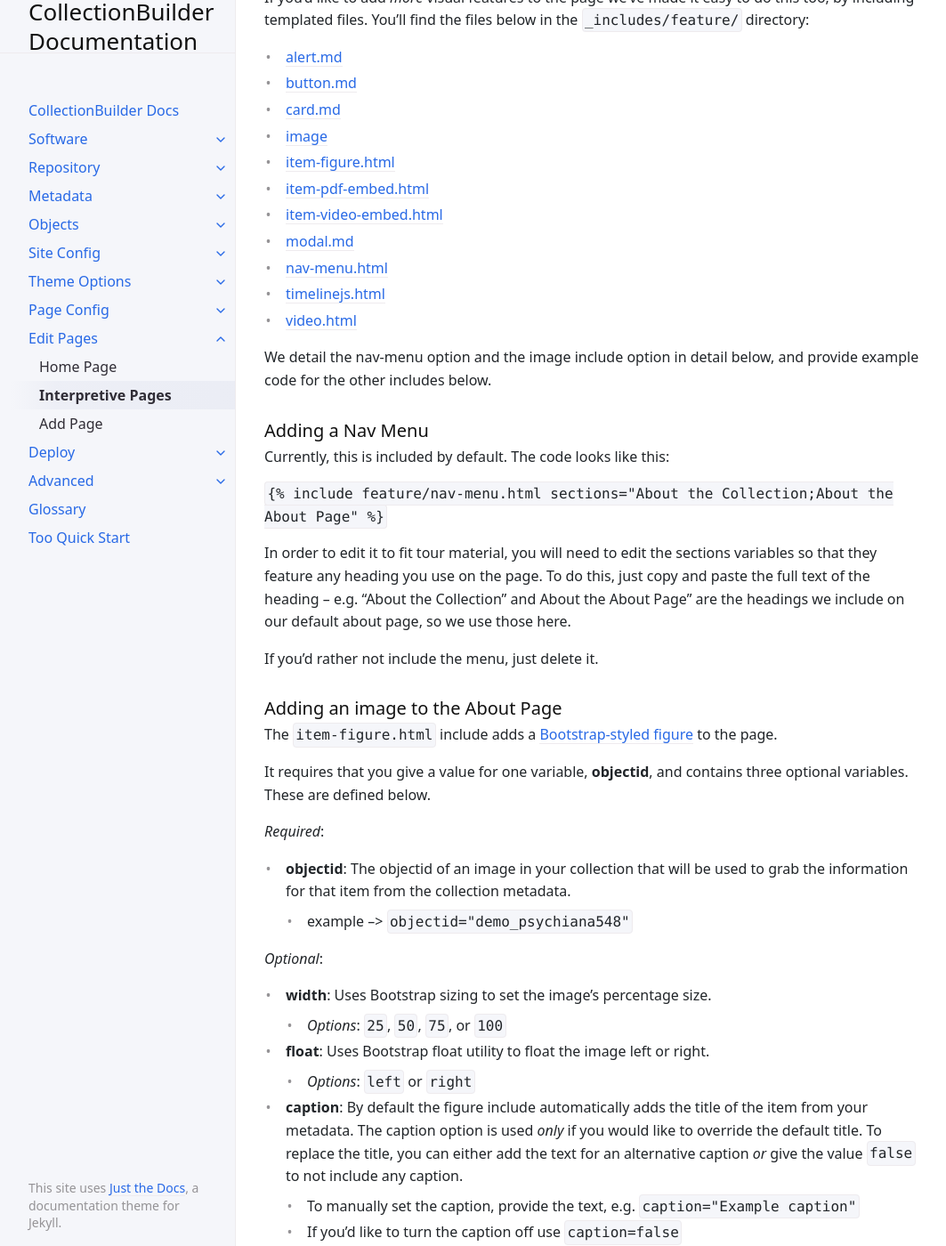
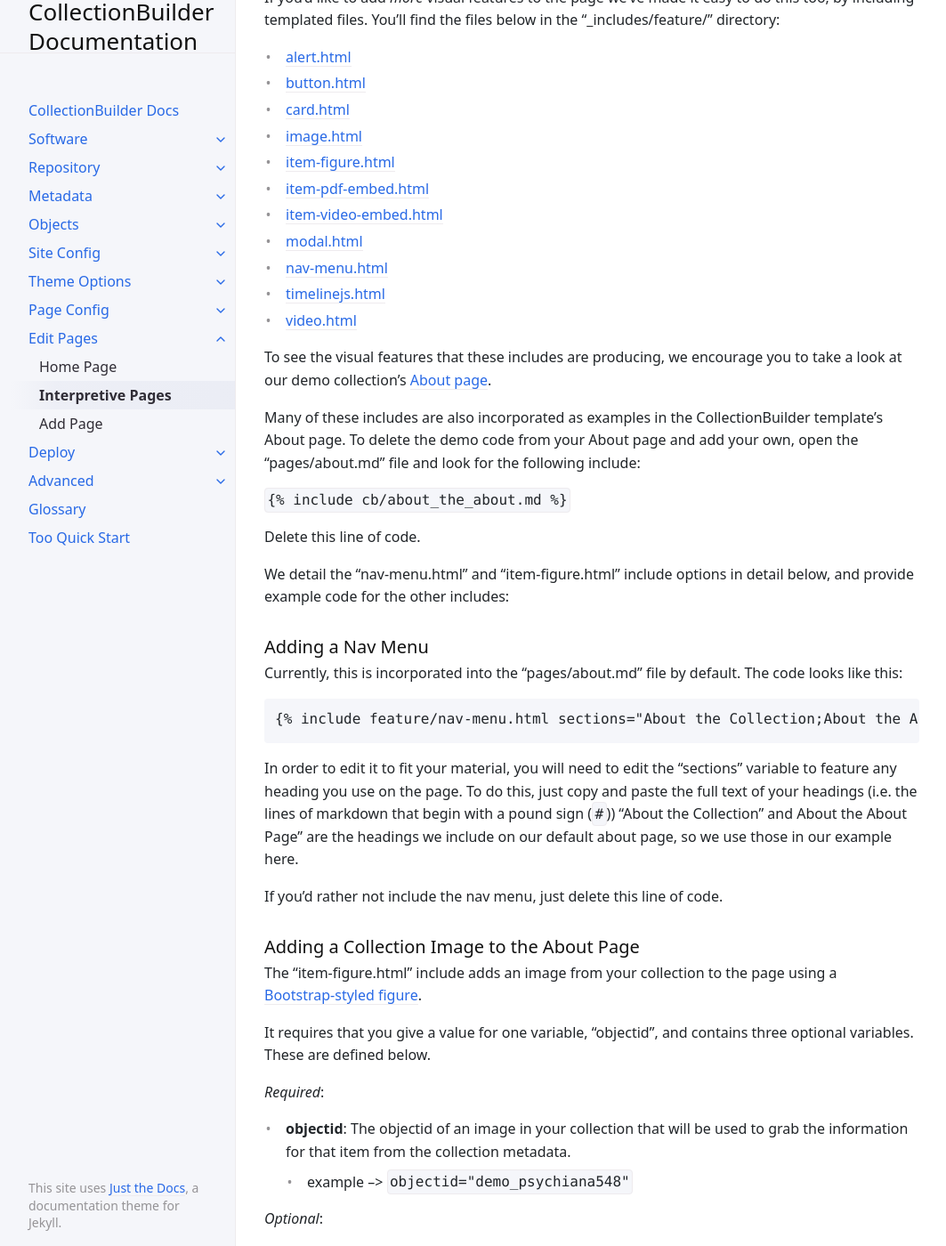
Before and after one commit to CollectionBuilder/cb-docs, a Jekyll site: the page built from docs/pages/about.md, in a window 1280 px wide and 1400 px high, scrolled down 1660 px. Shown: the whole window at 89% size, without its empty margins (107-1170 px from the left). Built offline with Jekyll 4.4.1, drawn with Linux system fonts in a browser that asks for light colours; some of the changed text lies outside the part shown.

Commit message:
more pages work

````diff
--- a/docs/pages/about.md
+++ b/docs/pages/about.md
@@ -35,16 +35,16 @@ Jekyll has Markdown support built in, so it's a good skill to learn as you get f
 
 ### Includes
 
-To add exciting features to your About page in addition to Markdown text, you can choose from a variety of include commands.
+To add exciting visual features to your About page in addition to Markdown text, you can choose from a variety of include commands.
 
 Jekyll's include command is a really powerful feature that allows specific elements or content to be drawn into your site's pages from one central location.
 
 Let's look at the beginning of the "about.md" file for an example of an include:
 
-When you open the "about.md" file, you'll see that there is an include command at the beginning of the file which is pulling in the page's jumbotron image:
+When you open the "about.md" file, you'll notice an include command at the top of the file that is pulling in the page's jumbotron image:
 
-```{% raw %}
-{% include feature/jumbotron.html objectid="https://cdil.lib.uidaho.edu/images/palouse_sm.jpg" %}{% endraw %}
+```
+{% raw %}{% include feature/jumbotron.html objectid="https://cdil.lib.uidaho.edu/images/palouse_sm.jpg" %}{% endraw %}
 ```
 
 In this example, you can locate the included file ("jumbotron.html") within the "_includes/feature" directory.
@@ -61,37 +61,50 @@ If you don't want the jumbotron on your About page, delete this line of code.
 ## Include Options for the About Page
 
 If you'd like to add *more* visual features to the page we've made it easy to do this too, by including templated files.
-You'll find the files below in the `_includes/feature/` directory:
+You'll find the files below in the "_includes/feature/" directory:
 
-- [alert.md](#include-an-alert)
-- [button.md](#include-a-button)
-- [card.md](#include-a-card)
-- [image](#include-an-external-image)
+- [alert.html](#include-an-alert)
+- [button.html](#include-a-button)
+- [card.html](#include-a-card)
+- [image.html](#include-an-external-image)
 - [item-figure.html](#include-a-collection-image)
 - [item-pdf-embed.html](#include-a-pdf)
 - [item-video-embed.html](#include-a-video)
-- [modal.md](#include-a-modal)
+- [modal.html](#include-a-modal)
 - [nav-menu.html](#adding-a-nav-menu)
 - [timelinejs.html](#include-a-timelinejs-feature)
 - [video.html](#include-an-external-video)
 
-We detail the nav-menu option and the image include option in detail below, and provide example code for the other includes below.
+To see the visual features that these includes are producing, we encourage you to take a look at our demo collection's [About page](https://collectionbuilder.github.io/collectionbuilder-gh/about.html){:target="_blank" rel="noopener"}.
+
+Many of these includes are also incorporated as examples in the CollectionBuilder template's About page.
+To delete the demo code from your About page and add your own, open the "pages/about.md" file and look for the following include:
+
+`{% raw %}{% include cb/about_the_about.md %}{% endraw %}`
+
+Delete this line of code.
+
+We detail the "nav-menu.html" and "item-figure.html" include options in detail below, and provide example code for the other includes:
 
 ### Adding a Nav Menu
 
-Currently, this is included by default. The code looks like this:
+Currently, this is incorporated into the "pages/about.md" file by default.
+The code looks like this:
+```
+{% raw %}{% include feature/nav-menu.html sections="About the Collection;About the About Page" %}{% endraw %}
+```
 
-`{% raw %}{% include feature/nav-menu.html sections="About the Collection;About the About Page" %}{% endraw %}`
+In order to edit it to fit your material, you will need to edit the "sections" variable to feature any heading you use on the page.
+To do this, just copy and paste the full text of your headings (i.e. the lines of markdown that begin with a pound sign (`#`))
+"About the Collection" and About the About Page" are the headings we include on our default about page, so we use those in our example here.
 
-In order to edit it to fit tour material, you will need to edit the sections variables so that they feature any heading you use on the page. To do this, just copy and paste the full text of the heading -- e.g. "About the Collection" and About the About Page" are the headings we include on our default about page, so we use those here.
+If you'd rather not include the nav menu, just delete this line of code.
 
-If you'd rather not include the menu, just delete it.
+### Adding a Collection Image to the About Page
 
-### Adding an image to the About Page
+The "item-figure.html" include adds an image from your collection to the page using a [Bootstrap-styled figure](https://getbootstrap.com/docs/4.4/content/figures/){:target="_blank" rel="noopener"}.
 
-The `item-figure.html` include adds a [Bootstrap-styled figure](https://getbootstrap.com/docs/4.4/content/figures/){:target="_blank" rel="noopener"} to the page.
-
-It requires that you give a value for one variable, **objectid**, and contains three optional variables.
+It requires that you give a value for one variable, "objectid", and contains three optional variables.
 These are defined below.
 
 *Required*:
@@ -100,85 +113,112 @@ These are defined below.
     - example --> `objectid="demo_psychiana548"`
 
 *Optional*:
+
 - **width**: Uses Bootstrap sizing to set the image's percentage size.
     - *Options*: `25`, `50`, `75`, or `100`
 - **float**: Uses Bootstrap float utility to float the image left or right.
     - *Options*: `left` or `right`
-- **caption**: By default the figure include automatically adds the title of the item from your metadata. The caption option is used *only* if you would like to override the default title. To replace the title, you can either add the text for an alternative caption *or* give the value `false` to not include any caption.
+- **caption**: By default the figure include automatically adds the title of the item from your metadata. The caption option is used *only* if you would like to override the default title. To replace the title, you can either add the text (in quotation marks) for an alternative caption *or* give the value `false` (with no quotation marks) to not include any caption.
     - To manually set the caption, provide the text, e.g. `caption="Example caption"`
     - If you'd like to turn the caption off use `caption=false`
 
 For example, adding a figure with only required variables:
-- `{% raw %}{% include feature/item-figure.html objectid="demo_001" %}{% endraw %}`
+```
+{% raw %}{% include feature/item-figure.html objectid="demo_001" %}{% endraw %}
+```
 
 With additional optional variables:
-- `{% raw %}{% include feature/item-figure.html objectid="demo_001" width="50" float="left" caption=false %}{% endraw %}`
+```
+{% raw %}{% include feature/item-figure.html objectid="demo_001" width="50" float="left" caption=false %}{% endraw %}
+```
 
-If you use the `float` option, you may want to "clear" the float at some point below.
-This can be done by adding `<div class="clearfix"></div>` on it's own line.
+If you use the "float" option, you may want to "clear" the float at some point below.
+(This prevents content further down the page from moving up to be adjacent to your floating object.)
+This can be done by adding
 
-The other include files listed above can be included in a similar manner, but require different variables. Find these files in your repository in the `_includes/feature/` directory and open them to view a description of the options.
+`<div class="clearfix"></div>`
 
+on its own line at a point on the page where you want the float to be cleared.
+
+The other include files listed above can be included in a similar manner, but require different variables.
+Find these files in your repository in the "_includes/feature/" directory and open them to view a description of their options.
+
+Examples are also included below for your convenience:
 
 ### Include Command Examples
 
-Copy and paste the below and replace the objectid variables the objectids of items from your collections.
+Copy and paste the examples below and replace the required variables with variables that pertain to your collections.
 
 #### Include a Collection Image
 
-Detailed above, this includes an image from your collection.
-
-- Image --> `{% raw %}{% include feature/item-figure.html objectid="demo_001" width="75" %}{% endraw %}`
+Detailed above, this includes an image from your collection:
+```
+{% raw %}{% include feature/item-figure.html objectid="demo_001" width="75" %}{% endraw %}
+```
 
 #### Include an External Image
 
-The options are detailed above, but this command will include an image from outside your collection. Instead of an `objectid` you will provide a `src` that provides a full url to the image.
-
-- Image --> `{% raw %}{% include feature/item-figure.html src="https://www.lib.uidaho.edu/media/collections/fatmen.jpg" width="75" %}{% endraw %}`
+This command will include an image from outside your collection.
+Instead of an "objectid" you will provide an "src" value with a full url to the image:
+```
+{% raw %}{% include feature/image.html src="https://www.lib.uidaho.edu/media/collections/fatmen.jpg" width="75" %}{% endraw %}
+```
 
 #### Include a PDF
 
-This will embed a pdf onto the page using the browser's built in pdf reader.
-
-- PDF -- > `{% raw %}{% include feature/item-pdf-embed.html objectid="demo_002" width="50" %}{% endraw %}`
+This will embed a pdf onto the page using the browser's built in pdf reader:
+```
+{% raw %}{% include feature/item-pdf-embed.html objectid="demo_002" width="50" %}{% endraw %}
+```
 
 #### Include a Video
 
-This will embed either a YouTube or a MP4 video from your collection into the page.
+This will embed either a video from your collection into the page:
+```
+{% raw %}{% include feature/item-video-embed.html objectid="demo_004" %}{% endraw %}
+```
 
-- Video: `{% raw %}{% include feature/item-video-embed.html objectid="demo_004" %}{% endraw %}`
+#### Include an External Video
 
-### Include [Bootstrap](https://getbootstrap.com/) Features
+This will embed an externally hosted YouTube or Vimeo video to the page.
+Instead of an "objectid" you will need to provide an "src" value with the full url to the video:
+```
+{% raw %}{% include feature/video.html src="https://www.youtube.com/watch?v=dbKNr3wuiuQ" %}{% endraw %}
+```
 
-These are specific Bootstrap features that we've included for easy use. Some, like the card, can feature objects from the collection. Some just add visual and interactive texture.
+### Include [Bootstrap](https://getbootstrap.com/){:target="_blank" rel="noopener"} Features
+
+These are specific Bootstrap features that we've included for easy use. Some, like the card, can feature objects from the collection.
+Some just add visual and interactive texture.
 
 #### Include a Card
 
-This will include a [bootstrap card](https://getbootstrap.com/docs/4.0/components/card/) with the features you define in teh variables.
-
-- Card -- > `{% raw %}{% include feature/card.html header="This is a Card" text="The card features an image from the collection as a cap" objectid="demo004" width="25" centered=true %}{% endraw %}`
-
+This will include a [bootstrap card](https://getbootstrap.com/docs/4.0/components/card/){:target="_blank" rel="noopener"} with the features you define in the variables:
+```
+{% raw %}{% include feature/card.html header="This is a Card" text="The card features an image from the collection as a cap" objectid="demo004" width="25" centered=true %}{% endraw %}
+```
 
 #### Include a Button
 
-This will include a [bootstrap button](https://getbootstrap.com/docs/4.0/components/buttons/) with the features you define in teh variables.
-
-- Buttons -- > `{% raw %}{% include feature/button.html text="Button Link to Somewhere" link="https://collectionbuilder.github.io/" color="success" %}{% endraw %}`
+This will include a [bootstrap button](https://getbootstrap.com/docs/4.0/components/buttons/){:target="_blank" rel="noopener"} with the features you define in the variables:
+```
+{% raw %}{% include feature/button.html text="Button Link to Somewhere" link="https://collectionbuilder.github.io/" color="success" %}{% endraw %}
+```
 
 #### Include an Alert
 
-This will include a [bootstrap alert](https://getbootstrap.com/docs/4.0/components/alerts/) with the features you define in teh variables.
-
-- Alerts -- > `{% raw %}{% include feature/alert.html text="this is an *alert* that 'warns' a user" color="warning" align="center" %}{% endraw %}`
+This will include a [bootstrap alert](https://getbootstrap.com/docs/4.0/components/alerts/){:target="_blank" rel="noopener"} with the features you define in the variables:
+```
+{% raw %}{% include feature/alert.html text="this is an *alert* that 'warns' a user" color="warning" align="center" %}{% endraw %}
+```
 
 #### Include a Modal
 
-This will include a [bootstrap modal](https://getbootstrap.com/docs/4.0/components/modal/) with the features you define in teh variables.
+This will include a [bootstrap modal](https://getbootstrap.com/docs/4.0/components/modal/){:target="_blank" rel="noopener"} with the features you define in the variables:
+```
+{% raw %}{% include feature/modal.html button="This is a modal using a 'primary' colored button to invite clicking" title="when clicked:" text="A Modal will pop out a box with some more information" color="primary" %}{% endraw %}
+```
 
-- Modals -- > `{% raw %}{% include feature/modal.html button="This is a modal using a 'primary' colored button to invite clicking" title="when clicked:" text="A Modal will pop out a box with some more information" color="primary" %}{% endraw %}`
-
-### Include a TimelineJS Feature
+#### Include a TimelineJS Feature
 
 See information in our [TimelineJS Feature in the Advanced Section]({{ '/advanced/timelinejs/' | relative_url }}).
-
-#### Include an External Video
````
